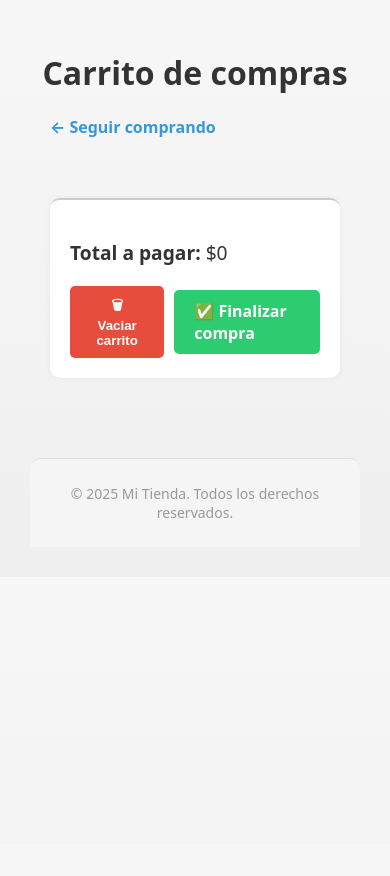
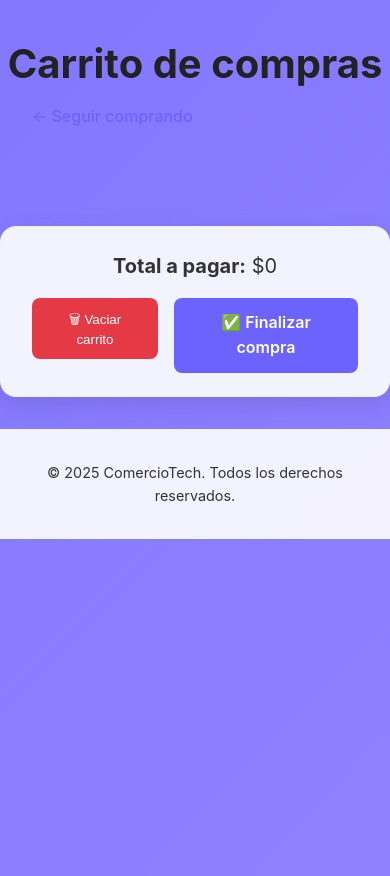
Before and after one commit to Grivyzom/E-Commerce-APP, a Flask app: page /carrito in a window 390 px wide. Before the commit the page ends 518 px from the top, so only its background shows below. Run offline with Flask 3, Linux system fonts and the light colour scheme; the visitor is signed in with stand-in values (Sample User, id 1); data that the repository does not hold is empty.

Commit message:
Mejora de UI en index y carrito:
- Fondo animado con degradado en todo el sitio
- Tipografía con Google Fonts ‘Inter’
- Navbar y footer con efecto blur y transparencia
- Cards de productos y items de carrito con sombras, bordes redondeados y animación hover/fade-in
- Botones estilizados con transiciones y efectos al pasar el cursor
- Grid responsivo para listados de productos y carrito

```diff
--- a/static/css/styles.css
+++ b/static/css/styles.css
@@ -1,314 +1,291 @@
-body {
-    font-family: system-ui, -apple-system, BlinkMacSystemFont, 'Segoe UI', Roboto, Oxygen, Ubuntu, Cantarell, 'Open Sans', 'Helvetica Neue', sans-serif;
-    background: linear-gradient(to bottom, #f7f7f7, #efefef);
-    color: #333;
-    padding: 30px;
-    margin: 0;
+/* 1. Reset y variables */
+:root {
+  --color-primary: #6c63ff;
+  --color-bg-dark: #1f1f2e;
+  --color-card-bg: rgba(255,255,255,0.9);
+  --color-text: #333;
+  --gradient-1: #6c63ff;
+  --gradient-2: #9b8cff;
 }
 
-
-h1 {
-    text-align: center;
+* {
+  margin: 0;
+  padding: 0;
+  box-sizing: border-box;
 }
 
-.form-perfil {
-    max-width: 600px;
-    margin: 0 auto;
-    background: white;
-    padding: 20px;
-    border-radius: 8px;
-    box-shadow: 0 2px 8px rgba(0,0,0,0.1);
+/* 2. Fondo animado */
+body {
+  min-height: 100vh;
+  /* degradado animado */
+  background: linear-gradient(135deg, var(--gradient-1), var(--gradient-2));
+  background-size: 400% 400%;
+  animation: gradientBG 15s ease infinite;
+  color: var(--color-text);
+  font-family: 'Inter', sans-serif;
+  line-height: 1.6;
 }
 
-.form-row {
-    display: flex;
-    justify-content: space-between;
-    gap: 20px;
-    margin-bottom: 15px;
+/* animación del degradado */
+@keyframes gradientBG {
+  0% { background-position: 0% 50%; }
+  50% { background-position: 100% 50%; }
+  100% { background-position: 0% 50%; }
 }
 
-.form-group {
-    flex: 1;
-    display: flex;
-    flex-direction: column;
+/* 3. Navbar */
+.navbar {
+  display: flex;
+  justify-content: space-between;
+  align-items: center;
+  padding: 1rem 2rem;
+  background: rgba(255,255,255,0.85);
+  backdrop-filter: blur(6px);
+  position: sticky;
+  top: 0;
+  z-index: 10;
 }
 
-label {
-    font-weight: bold;
-    margin-bottom: 5px;
+.navbar a {
+  margin-left: 1rem;
+  text-decoration: none;
+  color: var(--color-text);
+  font-weight: 500;
+  transition: color .2s;
 }
 
-input {
-    padding: 8px;
-    border-radius: 5px;
-    border: 1px solid #ccc;
+.navbar a:hover {
+  color: var(--color-primary);
 }
 
-input:disabled {
-    background-color: #eee;
+.navbar .logout {
+  color: #e63946;
 }
 
-.form-buttons {
-    display: flex;
-    justify-content: space-between;
-    margin-top: 20px;
+/* 4. Títulos */
+h1 {
+  text-align: center;
+  margin: 2rem 0;
+  font-size: 2.5rem;
+  color: #222;
 }
 
-button {
-    background-color: #4CAF50;
-    color: white;
-    border: none;
-    padding: 10px 16px;
-    border-radius: 5px;
-    cursor: pointer;
+/* 5. Contenedor de cards */
+.contenedor {
+  display: grid;
+  grid-template-columns: repeat(auto-fit, minmax(260px, 1fr));
+  gap: 2rem;
+  padding: 0 2rem 4rem;
 }
 
-a {
-    color: #5a1acb;
-    text-decoration: none;
-    align-self: center;
+/* 6. Card */
+.card {
+  background: var(--color-card-bg);
+  border-radius: 1rem;
+  box-shadow: 0 8px 24px rgba(0,0,0,0.1);
+  padding: 1.5rem;
+  text-align: center;
+  transition: transform .3s, box-shadow .3s;
 }
 
-a:hover {
-    text-decoration: underline;
-}
-.contenedor {
-    display: flex;
-    flex-wrap: wrap;
-    gap: 20px;
-    justify-content: center;
-    margin-top: 30px;
-}
-
-.card {
-    background: white;
-    border-radius: 8px;
-    box-shadow: 0 2px 6px rgba(0,0,0,0.1);
-    padding: 20px;
-    width: 250px;
-    text-align: center;
+.card:hover {
+  transform: translateY(-5px);
+  box-shadow: 0 16px 32px rgba(0,0,0,0.15);
 }
 
 .card img {
-    max-width: 100%;
-    height: auto;
-    border-radius: 5px;
-    margin-bottom: 10px;
+  width: 100%;
+  height: auto;
+  border-radius: .75rem;
+  margin-bottom: 1rem;
 }
 
-.card h2 {
-    font-size: 20px;
-    margin: 10px 0 5px;
-}
-
-.card p {
-    font-size: 16px;
-    color: #333;
-    margin-bottom: 15px;
+/* 7. Botón */
+.boton, .boton:hover {
+  display: inline-block;
+  padding: .75rem 1.5rem;
+  border-radius: .5rem;
+  text-decoration: none;
+  font-weight: 600;
+  transition: background .2s, transform .2s;
 }
 
 .boton {
-    background-color: #5a1acb;
-    color: white;
-    padding: 10px 14px;
-    text-decoration: none;
-    border-radius: 5px;
-    display: inline-block;
-    transition: background 0.2s ease;
+  background: var(--color-primary);
+  color: #fff;
 }
 
 .boton:hover {
-    background-color: #3b0a91;
+  background: #564dcf;
+  transform: translateY(-2px);
 }
 
+/* 8. Footer */
 .footer {
-    margin-top: 60px;
-    text-align: center;
-    padding: 20px;
-    background-color: #f0f0f0;
-    color: #666;
-    font-size: 14px;
-    border-top: 1px solid #ddd;
+  text-align: center;
+  padding: 2rem;
+  background: rgba(255,255,255,0.9);
+  font-size: .9rem;
 }
 
-.navbar {
-    background-color: #fff;
-    box-shadow: 0 2px 8px rgba(0,0,0,0.05);
-    padding: 15px 30px;
-    display: flex;
-    justify-content: space-between;
-    align-items: center;
-    border-radius: 10px;
-    margin: 20px 0;
-    position: sticky;
-    top: 0;
-    z-index: 999;
+/* ────────────────────────────────────────────────────────────────────── */
+/* 9. Carrito */
+/* Título y link "volver" */
+.titulo-carrito {
+  text-align: center;
+  font-size: 2.5rem;
+  margin: 2rem 0 0.5rem;
+  color: #222;
+}
+.volver-link {
+  display: inline-block;
+  margin: 0 2rem 2rem;
+  color: var(--color-primary);
+  font-weight: 500;
+  text-decoration: none;
+  transition: color .2s;
+}
+.volver-link:hover {
+  color: #564dcf;
 }
 
-.navbar-left {
-    font-weight: bold;
-    font-size: 16px;
-    color: #333;
+/* Contenedor grid para items */
+.carrito-container {
+  display: grid;
+  grid-template-columns: repeat(auto-fit, minmax(300px, 1fr));
+  gap: 1.5rem;
+  padding: 0 2rem 2rem;
 }
 
-.navbar-right a {
-    margin-left: 25px;
-    padding: 8px 12px;
-    border-radius: 6px;
-    background-color: transparent;
-    font-weight: 500;
-    transition: all 0.2s ease-in-out;
-    color: #5a1acb;
-    border: 1px solid transparent;
+/* Cada item */
+.carrito-item {
+  display: flex;
+  align-items: center;
+  gap: 1rem;
+  background: var(--color-card-bg);
+  border-radius: 1rem;
+  box-shadow: 0 8px 24px rgba(0,0,0,0.1);
+  padding: 1rem;
+  animation: fadeIn .4s ease both;
+  transition: transform .2s;
+}
+.carrito-item:hover {
+  transform: translateY(-3px);
 }
 
-.navbar-right a.logout {
-    color: #e74c3c;
+/* Imagen del producto */
+.carrito-img {
+  width: 120px;
+  height: auto;
+  border-radius: .75rem;
+  object-fit: cover;
 }
 
-.navbar-right a:hover {
-    background-color: #f1f1f1;
-    border-color: #ddd;
-    text-decoration: none;
+/* Info y controles */
+.carrito-info {
+  flex: 1;
+}
+.carrito-info h2 {
+  margin-bottom: .25rem;
+  font-size: 1.25rem;
+}
+.carrito-info p {
+  margin: .25rem 0;
+}
+.carrito-controles {
+  display: flex;
+  align-items: center;
+  gap: .5rem;
+  margin: .5rem 0;
 }
 
-/* FOOTER mejorado */
-.footer {
-    background-color: #f5f5f5;
-    color: #999;
-    text-align: center;
-    padding: 25px 10px;
-    font-size: 14px;
-    border-top: 1px solid #e0e0e0;
-    margin-top: 80px;
-    border-radius: 10px 10px 0 0;
+/* Botones de cantidad */
+.btn-control {
+  width: 32px;
+  height: 32px;
+  border: none;
+  border-radius: .5rem;
+  background: var(--color-primary);
+  color: #fff;
+  font-size: 1.25rem;
+  line-height: 1;
+  cursor: pointer;
+  transition: transform .1s;
+}
+.btn-control:hover {
+  transform: scale(1.1);
 }
 
-.volver-link {
-    display: block;
-    margin: 0 0 20px 20px;
-    text-decoration: none;
-    color: #3498db;
-    font-weight: bold;
+/* Cantidad */
+.cantidad {
+  min-width: 24px;
+  text-align: center;
+  font-weight: 600;
 }
 
-.carrito-container {
-    display: flex;
-    flex-direction: column;
-    gap: 30px;
-    padding: 0 20px;
+/* Botón "quitar" */
+.btn-quitar {
+  background: #e63946;
+  color: #fff;
+  border: none;
+  border-radius: .5rem;
+  padding: .5rem 1rem;
+  cursor: pointer;
+  transition: background .2s;
+}
+.btn-quitar:hover {
+  background: #c12e3c;
 }
 
-.carrito-item {
-    display: flex;
-    background-color: white;
-    border-radius: 10px;
-    box-shadow: 0 0 8px rgba(0,0,0,0.1);
-    padding: 20px;
-    gap: 20px;
-    align-items: center;
+/* Resumen y botones finales */
+.carrito-resumen {
+  max-width: 480px;
+  margin: 2rem auto;
+  background: var(--color-card-bg);
+  padding: 1.5rem 2rem;
+  border-radius: 1rem;
+  box-shadow: 0 8px 24px rgba(0,0,0,0.1);
+  text-align: center;
+}
+.carrito-resumen p {
+  font-size: 1.25rem;
+  margin-bottom: 1rem;
+}
+.resumen-botones {
+  display: flex;
+  justify-content: space-around;
+  gap: 1rem;
+}
+.btn-vaciar {
+  background: #e63946;
+  color: #fff;
+  border: none;
+  border-radius: .5rem;
+  padding: .75rem 1.25rem;
+  cursor: pointer;
+  transition: background .2s;
+}
+.btn-vaciar:hover {
+  background: #c12e3c;
+}
+.btn-comprar {
+  display: inline-block;
+  background: var(--color-primary);
+  color: #fff;
+  text-decoration: none;
+  border-radius: .5rem;
+  padding: .75rem 1.25rem;
+  font-weight: 600;
+  transition: background .2s, transform .2s;
+}
+.btn-comprar:hover {
+  background: #564dcf;
+  transform: translateY(-2px);
 }
 
-.carrito-img {
-    width: 120px;
-    height: 120px;
-    object-fit: contain;
-    border-radius: 8px;
-    background-color: #f5f5f5;
+/* Animación fade-in */
+@keyframes fadeIn {
+  from { opacity: 0; transform: translateY(10px); }
+  to   { opacity: 1; transform: translateY(0); }
 }
-
-.carrito-info {
-    flex-grow: 1;
-}
-
-.carrito-info h2 {
-    margin: 0 0 10px;
-    font-size: 1.3em;
-    color: #222;
-}
-
-.carrito-info p {
-    margin: 5px 0;
-    font-size: 1em;
-    color: #444;
-}
-
-.carrito-controles {
-    display: flex;
-    align-items: center;
-    gap: 10px;
-    margin-top: 8px;
-}
-
-.btn-control,
-.btn-quitar {
-    text-decoration: none;
-    background-color: #3498db;
-    color: white;
-    padding: 5px 10px;
-    border-radius: 5px;
-    font-weight: bold;
-}
-
-.btn-control:hover,
-.btn-quitar:hover {
-    background-color: #2980b9;
-}
-
-.btn-quitar {
-    background-color: #e74c3c;
-}
-
-.btn-quitar:hover {
-    background-color: #c0392b;
-}
-
-.cantidad {
-    font-size: 1.2em;
-    font-weight: bold;
-}
-
-.carrito-resumen {
-    margin: 40px 20px;
-    padding: 20px;
-    background-color: #ffffff;
-    border-top: 2px solid #ccc;
-    border-radius: 10px;
-    box-shadow: 0 0 6px rgba(0, 0, 0, 0.05);
-}
-
-.carrito-resumen p {
-    font-size: 1.2em;
-    margin-bottom: 20px;
-}
-
-.resumen-botones {
-    display: flex;
-    gap: 10px;
-}
-
-.btn-vaciar,
-.btn-comprar {
-    padding: 10px 20px;
-    border-radius: 5px;
-    text-decoration: none;
-    font-weight: bold;
-    color: white;
-    transition: 0.3s;
-}
-
-.btn-vaciar {
-    background-color: #e74c3c;
-}
-
-.btn-vaciar:hover {
-    background-color: #c0392b;
-}
-
-.btn-comprar {
-    background-color: #2ecc71;
-}
-
-.btn-comprar:hover {
-    background-color: #27ae60;
-}
+/* ────────────────────────────────────────────────────────────────────── */
--- a/templates/carrito.html
+++ b/templates/carrito.html
@@ -50,8 +50,8 @@
         </div>
     </div>
 
-    <footer class="footer">
-        &copy; 2025 Mi Tienda. Todos los derechos reservados.
-    </footer>
 </body>
+  <footer class="footer">
+    <p>&copy; 2025 ComercioTech. Todos los derechos reservados.</p>
+  </footer>
 </html>
```
Also changed, not shown: templates/index.html (+5 -3 lines).
